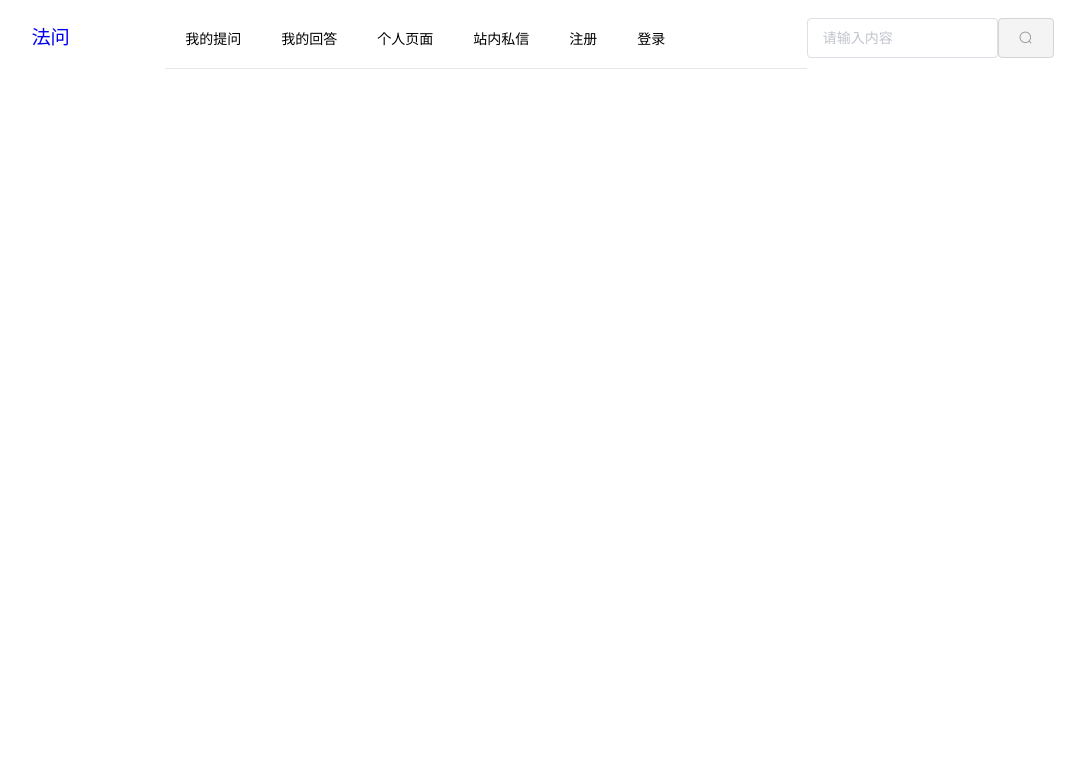
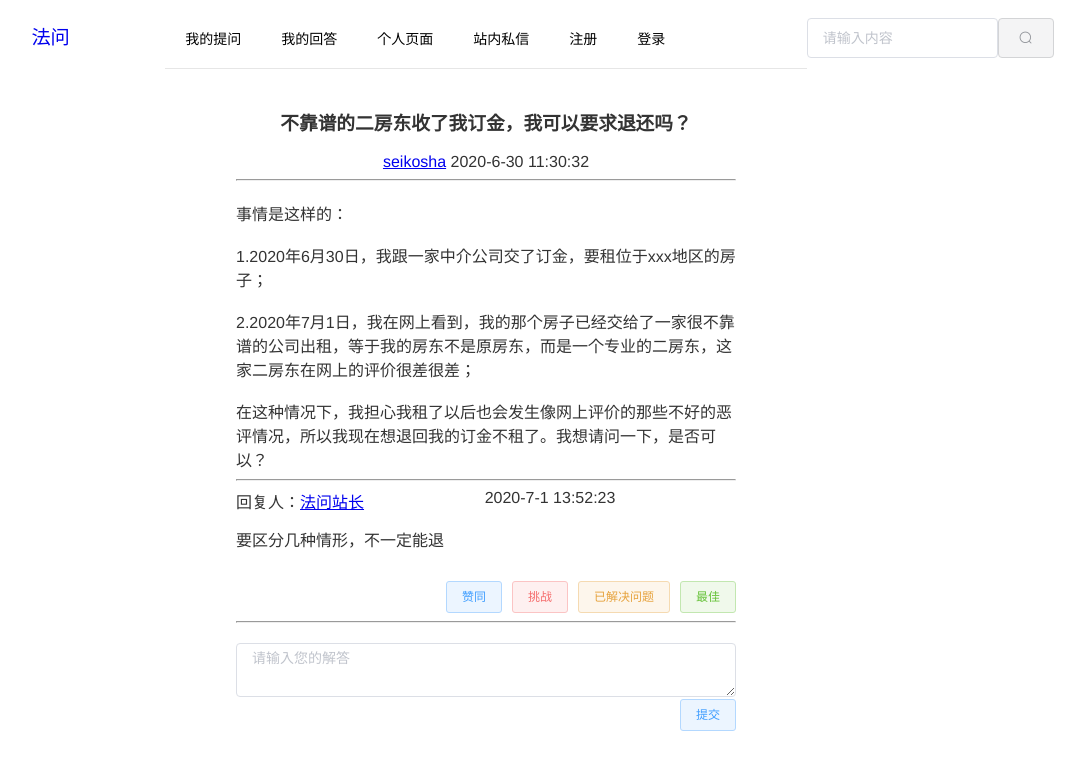
Before and after one commit to seikosha/fawen, a Vue app in the folder src/main/resources/frontend/: page /content in a window 1280 px wide. Shown: the top 770 px of the page, without its empty margins (154-1239 px from the left). Built offline with nearby package versions, Linux system fonts and the light colour scheme.

Commit message:
16th day content.vue built

```diff
--- a/src/main/resources/frontend/src/App.vue
+++ b/src/main/resources/frontend/src/App.vue
@@ -29,6 +29,7 @@ import constitution from "./components/constitution";
 import header1 from "./components/header1";
 import header2 from "./components/header2";
 import store from './store';
+import content from "./components/content";
 
   export default {
     store,
@@ -46,7 +47,8 @@ import store from './store';
       star_user,
       constitution,
       header1,
-      header2
+      header2,
+      content
     },
 
 
--- a/src/main/resources/frontend/src/components/ask.vue
+++ b/src/main/resources/frontend/src/components/ask.vue
@@ -101,6 +101,7 @@
       methods: {
         submit(formName){
           const axios = require('axios')
+          let myDate = new Date();
           this.$refs.ruleForm.validate((valid)=>{if(valid){
             axios.get('/addContent',{
               params:{
@@ -109,7 +110,7 @@
                 content: this.ruleForm.content,
                 category:this.ruleForm.category,
                 location:this.ruleForm.location,
-                // create_time:'',
+                create_time:myDate.getFullYear()+'-'+(myDate.getMonth()+1)+'-'+myDate.getDate()+' '+myDate.getHours()+':'+myDate.getMinutes()+':'+myDate.getSeconds(),
               },}).then(response=>(
               console.log('问题发布成功！')))
           } else{
@@ -135,7 +136,7 @@
           rules: {
             title: [
               { required:true, message:'请输入标题',trigger:'blur'},
-              { min: 8, max: 16, message:'长度在8-16个字符之间',trigger: 'blur'}
+              { min: 8, max: 36, message:'长度在8-36个字符之间',trigger: 'blur'}
             ],
             content:[
               { required:true, message:'请输入内容描述',trigger:'blur'},
@@ -164,9 +165,8 @@
           params:{
             username:this.$store.state.Authorization
           },}).then(response=>(
-            this.uid=response.data,
-
-            console.log(this.uid)))
+            this.uid=response.data
+            ))
         if(this.$store.state.Authorization==null|this.$store.state.Authorization===''||this.$store.state.Authorization===undefined){
           this.$router.push('/login');
         }
--- /dev/null
+++ b/src/main/resources/frontend/src/components/content.vue
@@ -0,0 +1,76 @@
+<template>
+    <el-container>
+<el-aside></el-aside>
+
+<el-main>
+  <div>
+    <h1>{{title}}</h1>
+    <span><a href="#">{{poster}}</a></span><span>{{' '+create_time}}</span>
+    <hr>
+    <div class="maintext">{{body}}</div>
+    <hr>
+  </div>
+
+  <el-row>
+    <span style="float:left">回复人：<a href="#">{{replyer}}</a></span><span>{{' '+reply_time}}</span>
+    <div class="maintext">{{reply_body}}</div>
+    <div style="float: right; margin-top:30px">
+    <el-button type="primary" size="small" plain>赞同</el-button>
+    <el-button type="danger" size="small" plain>挑战</el-button>
+    <el-button type="warning" plain size="small">已解决问题</el-button>
+    <el-button type="success" plain size="small">最佳</el-button>
+    </div>
+  </el-row>
+  <hr>
+
+  <div id="reply">
+    <el-input
+      type="textarea"
+      placeholder="请输入您的解答"
+      v-model="textarea"
+    >
+    </el-input>
+    <el-button size="small" type="primary" plain style="float: right; margin-top:2px;">提交</el-button>
+  </div>
+
+</el-main>
+
+<el-aside></el-aside>
+    </el-container>
+</template>
+
+<script>
+    export default {
+        name: "content",
+        data() {
+          return {
+            title:'不靠谱的二房东收了我订金，我可以要求退还吗？',
+            poster:'seikosha',
+            create_time:'2020-6-30 11:30:32',
+            replyer: '法问站长',
+            reply_time:'2020-7-1 13:52:23',
+            body:'事情是这样的：\n' +
+              '\n' +
+              '1.2020年6月30日，我跟一家中介公司交了订金，要租位于xxx地区的房子；\n' +
+              '\n' +
+              '2.2020年7月1日，我在网上看到，我的那个房子已经交给了一家很不靠谱的公司出租，等于我的房东不是原房东，而是一个专业的二房东，这家二房东在网上的评价很差很差；\n' +
+              '\n' +
+              '在这种情况下，我担心我租了以后也会发生像网上评价的那些不好的恶评情况，所以我现在想退回我的订金不租了。我想请问一下，是否可以？',
+            reply_body:'要区分几种情形，不一定能退'
+          }
+        }
+    }
+</script>
+
+<style scoped>
+.maintext{
+  margin-top: 20px;
+  white-space: pre-wrap;
+  word-wrap:break-word;
+  text-align: left;
+}
+
+#reply{
+  margin-top:20px;
+}
+</style>
```
Also changed, not shown: src/main/resources/frontend/src/main.js (+3 -15 lines).
